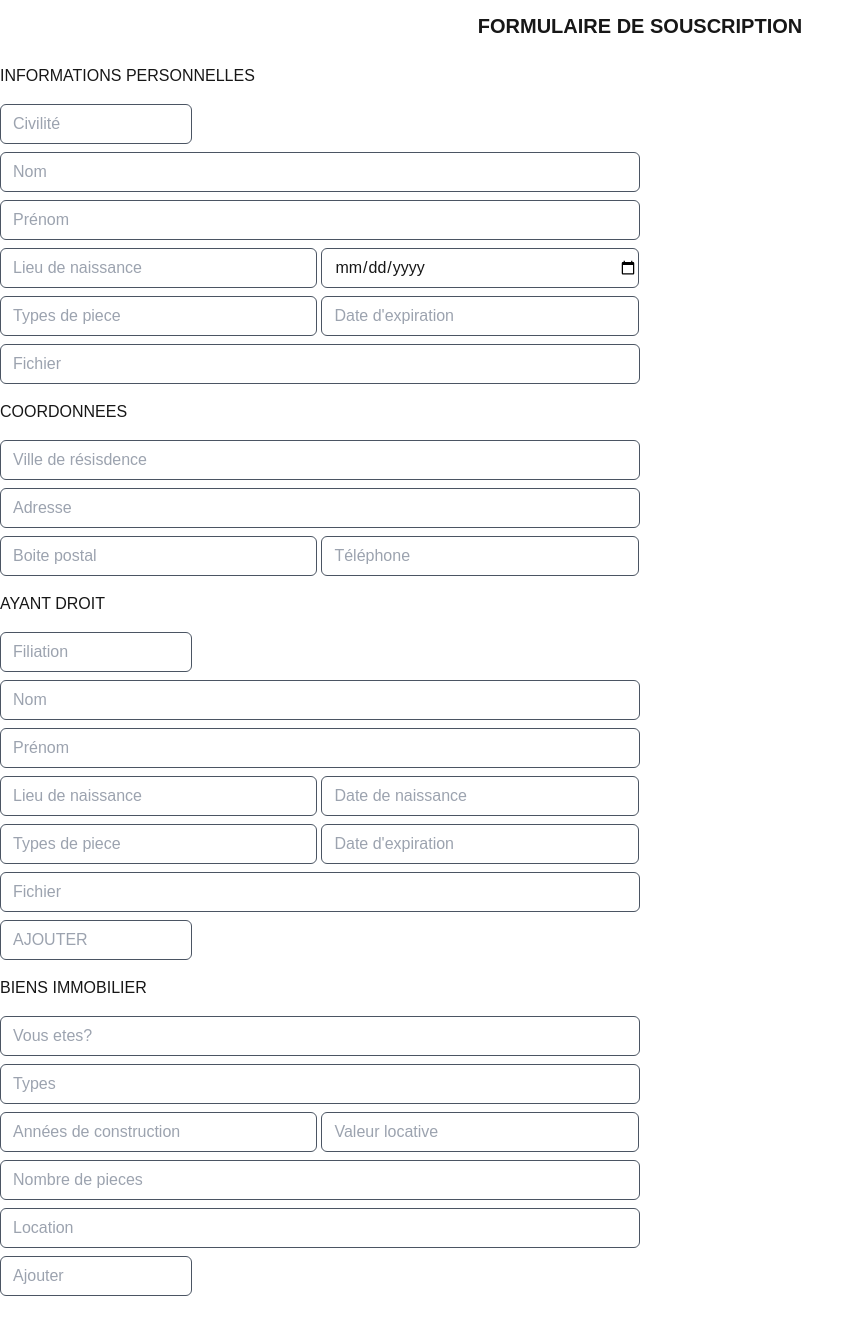
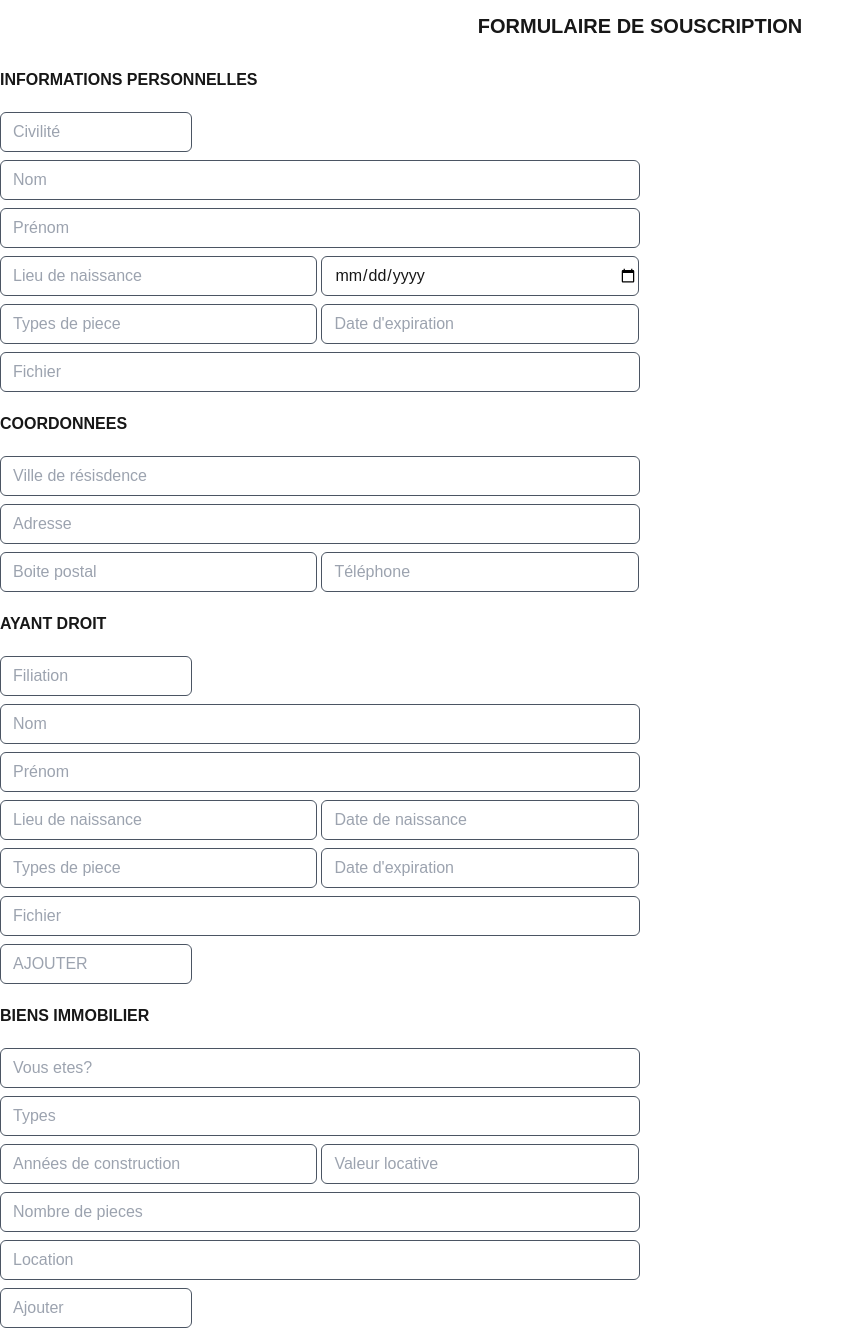
Before and after one commit to EmomiSethForgive/Formulaire__Newton, a Next.js app: page / in a window 1280 px wide. Shown: the whole page, without its empty margins (0-864 px from the left). Before the commit the page ends 1296 px from the top, so only its background shows below. Built offline with nearby package versions, Linux system fonts and the light colour scheme.

Commit message:
6 commit

```diff
--- a/app/components/Forms.jsx
+++ b/app/components/Forms.jsx
@@ -3,7 +3,7 @@ export function Forms() {
     <div className="w-full">
       <form className="w-full ">
         <div className="flex flex-col w-95% gap-2">
-          <div className="flex mt-2 mb-2 w-full">
+          <div className="flex mt-3 mb-3 font-semibold w-full">
             <h1 className="max-sm:text-xs w-[] ">INFORMATIONS PERSONNELLES</h1>
             <div className="w-[50%] md:w-[33%] bg-gray-600 bg-transparent md:mt-2 max-md:m-auto h-1"></div>
           </div>
@@ -19,7 +19,7 @@ export function Forms() {
             <input type="text" placeholder="Date d'expiration" className="border border-gray-600 bg-transparent  h-10  rounded-md pl-3 max-sm:pl-2 max-sm:w-[49.7%] w-[24.8%] " />
           </div>
           <input type="text" placeholder="Fichier" className="border border-gray-600 bg-transparent  h-10  rounded-md pl-3 max-sm:pl-2 max-sm:w-full w-[70%] md:w-[50%] " />
-          <div className="flex w-full mt-2 mb-2 ">
+          <div className="flex w-full mt-3 mb-3 font-semibold ">
             <h1 className="max-sm:text-xs">COORDONNEES</h1>
             <div className="w-[90%] bg-gray-600 bg-transparent md:w-[41%] md:mt-2 max-sm:m-auto h-1"></div>
           </div>
@@ -29,7 +29,7 @@ export function Forms() {
             <input type="text" placeholder="Boite postal" className="border border-gray-600 bg-transparent  h-10  rounded-md pl-3 max-sm:pl-2 max-sm:w-[49.7%] w-[24.8%] " />
             <input type="number" placeholder="Téléphone" className="border border-gray-600 bg-transparent  h-10  rounded-md pl-3 max-sm:pl-2 max-sm:w-[49.7%] w-[24.8%] " />
           </div>
-          <div className="flex w-full mt-2 mb-2 ">
+          <div className="flex w-full mt-3 mb-3 font-semibold ">
             <h1 className="max-sm:text-xs">AYANT DROIT</h1>
             <div className="w-[80%] md:w-[43%] md:mt-2 bg-gray-600 bg-transparent  max-sm:m-auto h-1"></div>
           </div>
@@ -46,7 +46,7 @@ export function Forms() {
           </div>
           <input type="text" placeholder="Fichier" className="border border-gray-600 bg-transparent  h-10  rounded-md pl-3 max-sm:pl-2 max-sm:w-full w-[70%] md:w-[50%] " />
           <input type="text" placeholder="AJOUTER" className="border border-gray-600 bg-transparent  h-10  rounded-md pl-3 max-sm:pl-2 w-[25%]  md:w-[15%] " />
-          <div className="flex w-full mt-2 mb-2 ">
+          <div className="flex w-full mt-3 mb-3 font-semibold ">
             <h1 className="max-sm:text-xs">BIENS IMMOBILIER</h1>
             <div className="w-[72%] bg-gray-600 bg-transparent md:w-[40%] md:mt-2  max-sm:m-auto h-1"></div>
           </div>
```
